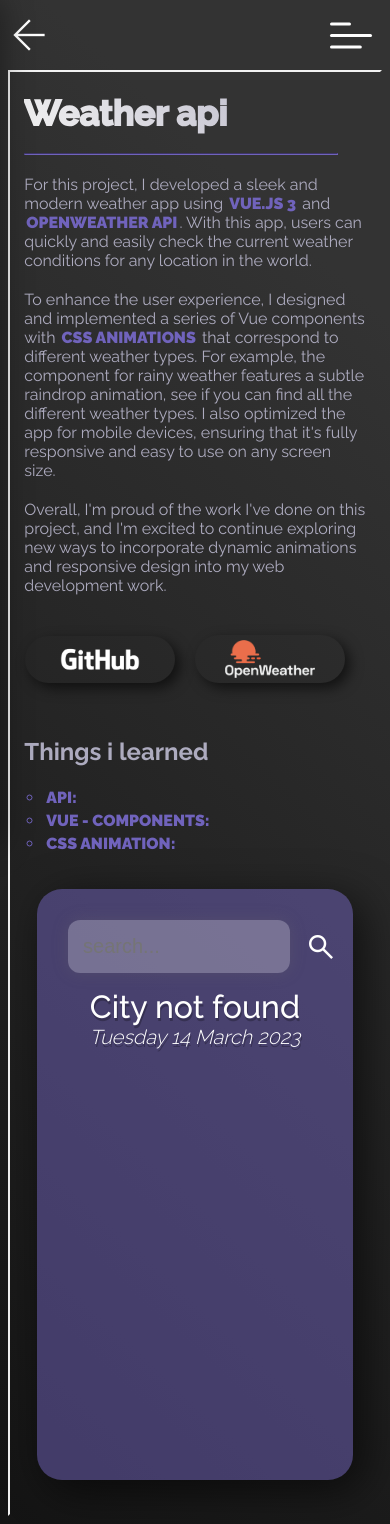
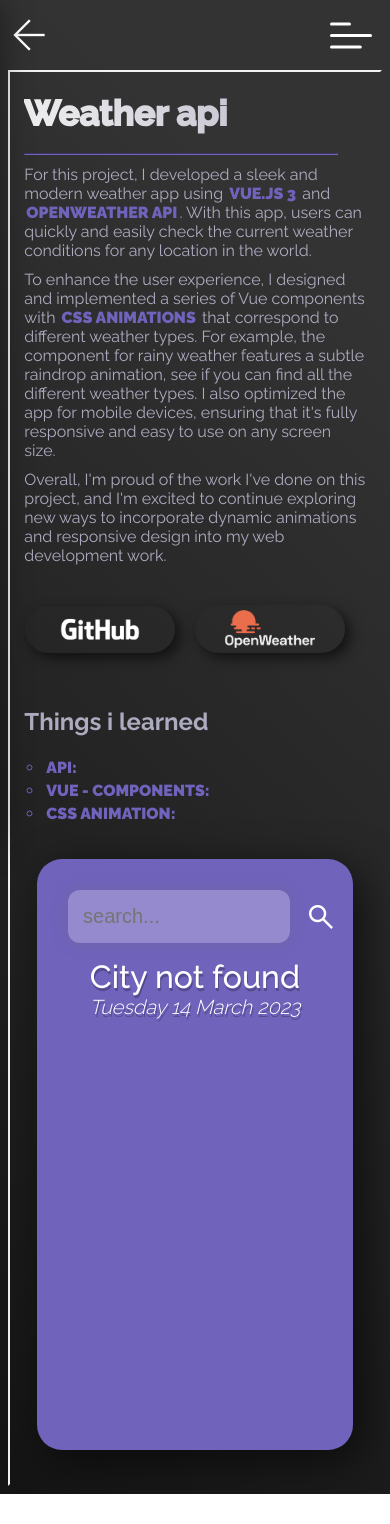
Before and after one commit to Welander1994/portfolio, a Vue app: page /#/WeatherApp in a window 390 px wide. After the commit the page ends 1494 px from the top, so only its background shows below. Built offline with nearby package versions, Linux system fonts and the light colour scheme.

Commit message:
updates background color on weatherApp

```diff
--- a/src/components/weatherApp/weather.vue
+++ b/src/components/weatherApp/weather.vue
@@ -150,9 +150,7 @@ function dateBuilder() {
     box-shadow: 0px 0px 43px 0px rgba(0, 0, 0, 0.59);
     -webkit-box-shadow: 10px 10px 43px 0px rgba(0, 0, 0, 0.59);
     -moz-box-shadow: 0px 0px 43px 0px rgba(0, 0, 0, 0.59);
-    background-color: color-mix(in srgb, var(--purple) 50%, rgba(183, 0, 255, 0));
-    ;
-
+    background-color: var(--purple);
 }
 
 
--- a/src/views/WeatherAppView.vue
+++ b/src/views/WeatherAppView.vue
@@ -212,7 +212,7 @@ import hr_ from '../components/hr.vue';
     p {
       max-width: none;
 
-      padding: 10px 0;
+      padding: 0 0 10px 0;
     }
 
     nav {
```
